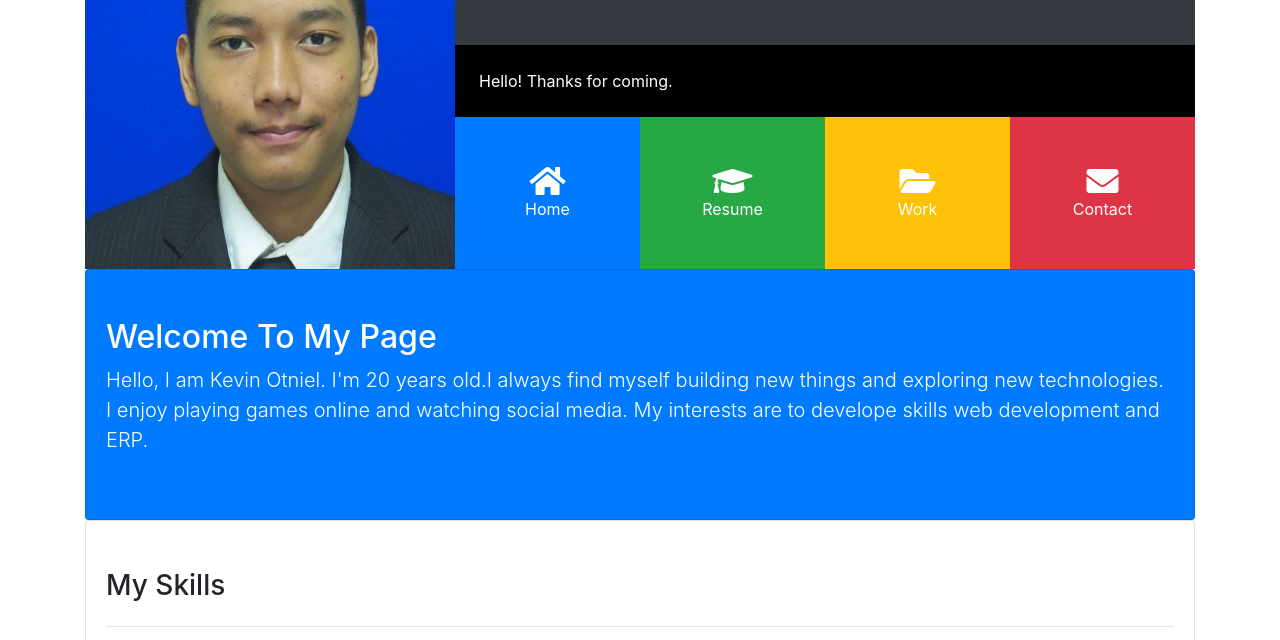
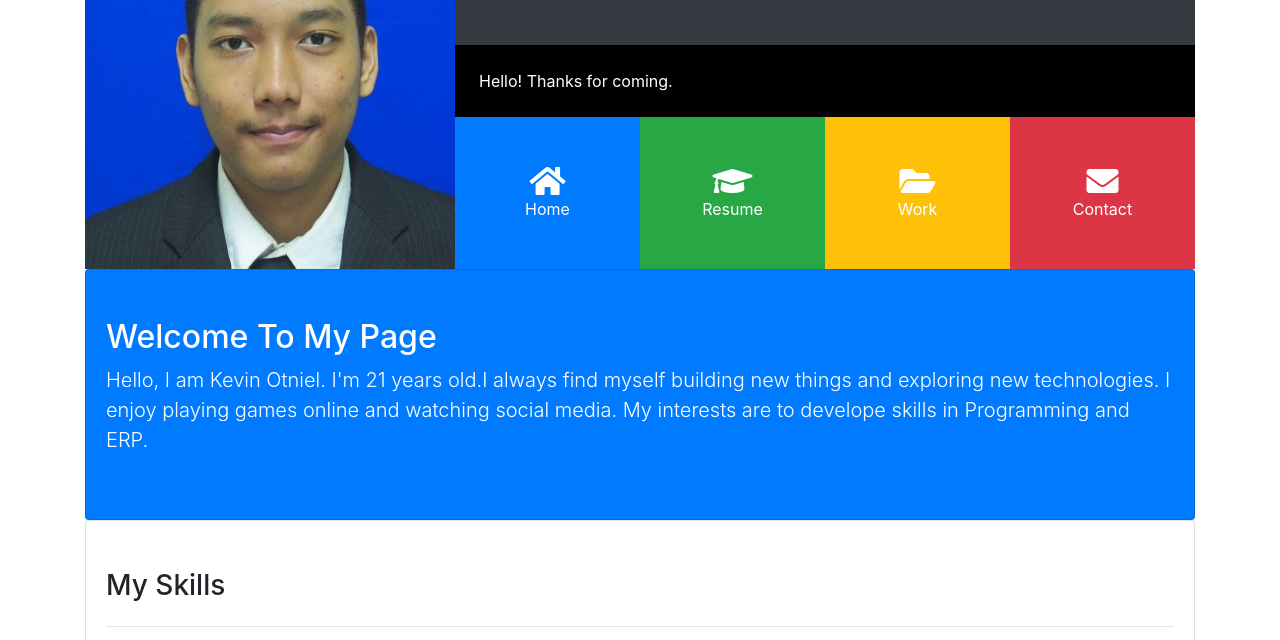
Before and after one commit to kevinotniel/portofolio, a plain HTML site: page index.html in a window 1280 px wide. Shown: the part 126-766 px from the top of the page. Drawn offline with nearby package versions, Linux system fonts and the light colour scheme; some packages are replaced by stand-ins of ours; a script that the page names is missing.

Commit message:
Update index.html

```diff
--- a/index.html
+++ b/index.html
@@ -100,7 +100,7 @@
         <div class="card card-body bg-primary text-white py-5">
           <h2>Welcome To My Page</h2>
           <p class="lead">
-            Hello, I am Kevin Otniel. I'm 20 years old.I always find myself building new things and exploring new technologies. I enjoy playing games online and watching social media. My interests are to develope skills web development and ERP.
+            Hello, I am Kevin Otniel. I'm 21 years old.I always find myself building new things and exploring new technologies. I enjoy playing games online and watching social media. My interests are to develope skills in Programming and ERP.
           </p>
         </div>
 
```
